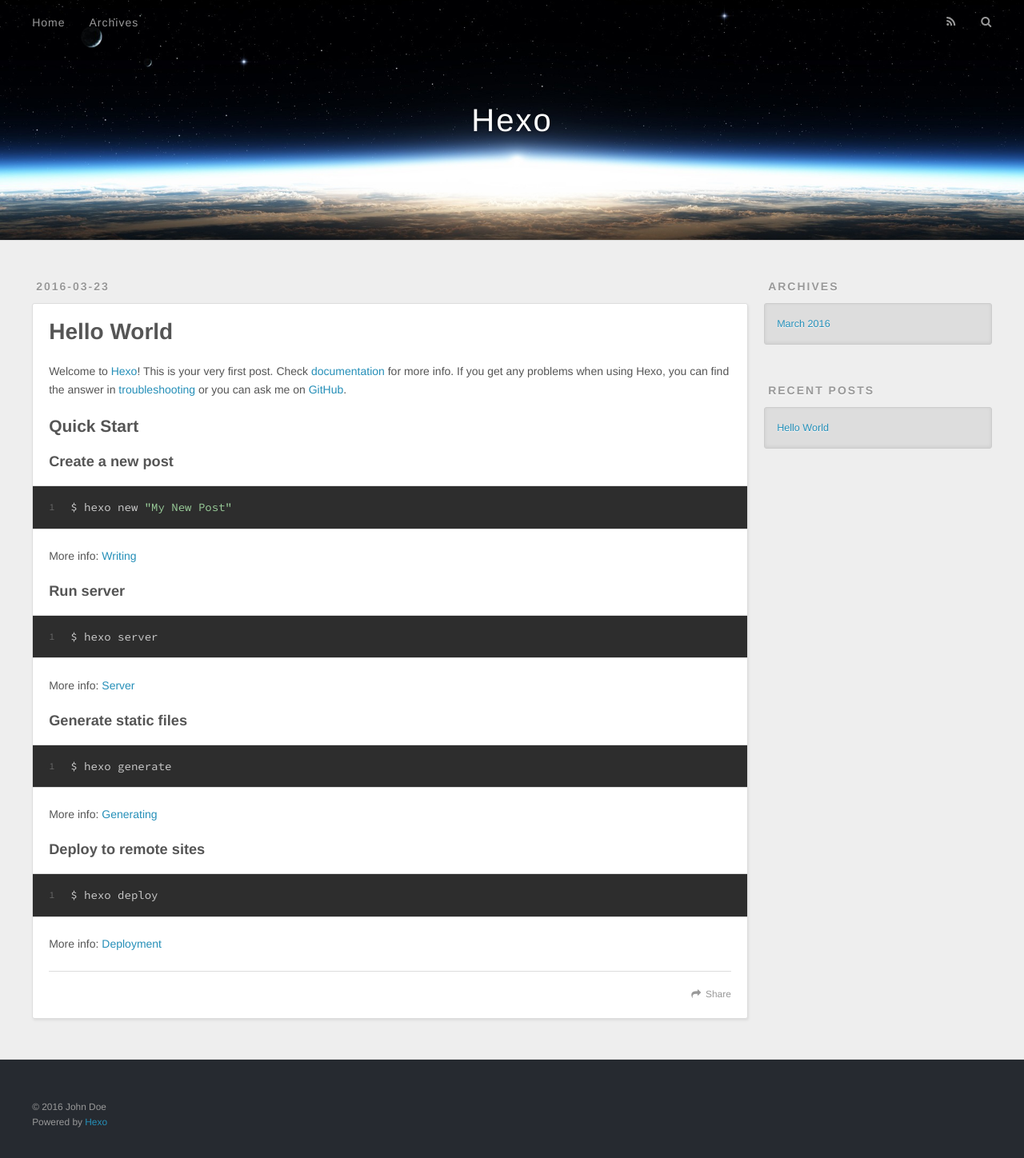
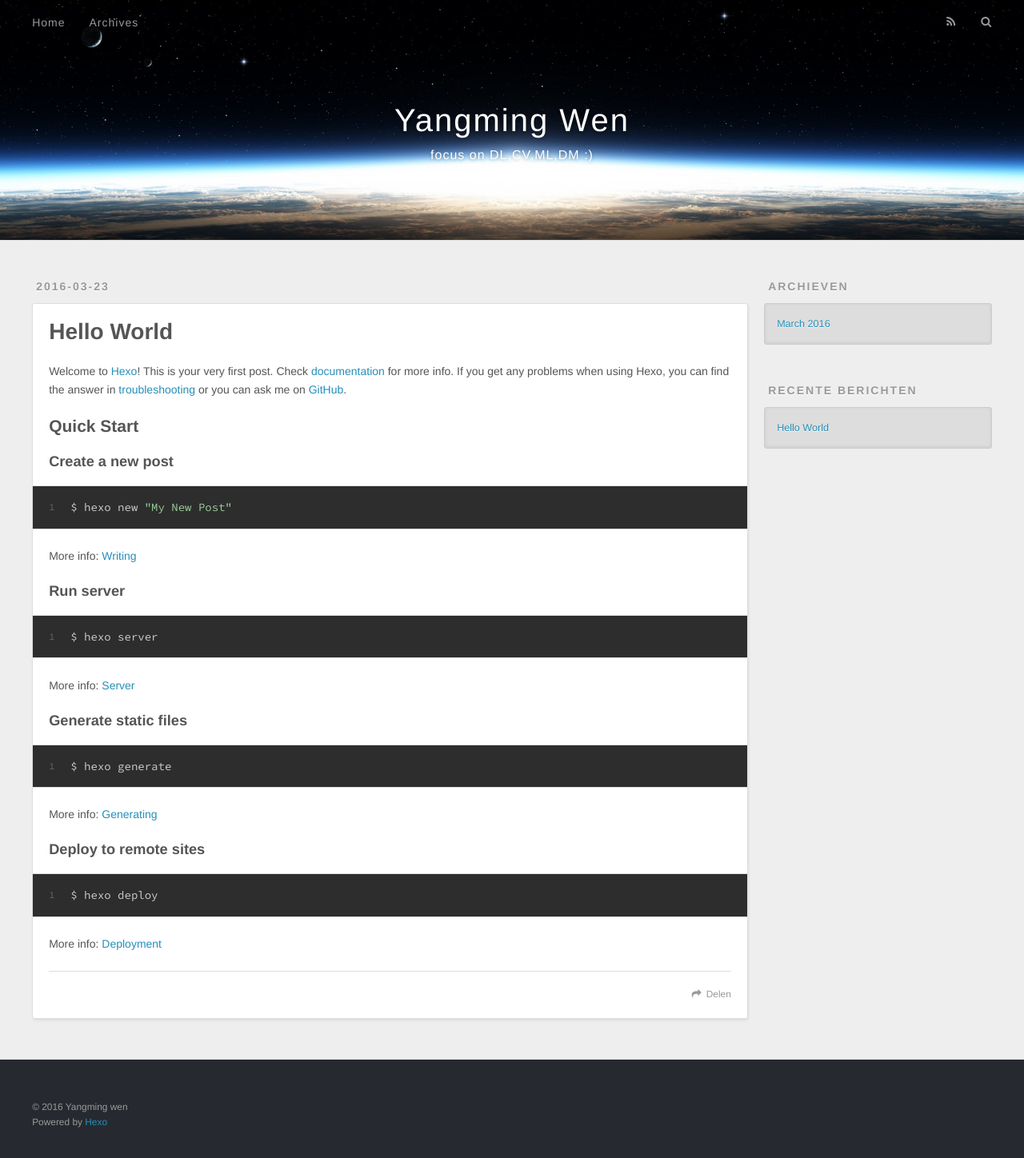
Before and after one commit to alanyannick/alanyannick.github.io_backup, a plain HTML site: page index.html in a window 1280 px wide. Shown: the whole page at 80% size. Drawn offline with nearby package versions, Linux system fonts and the light colour scheme.

Commit message:
Site updated: 2016-03-23 20:21:27

```diff
--- a/index.html
+++ b/index.html
@@ -3,19 +3,19 @@
 <head>
   <meta charset="utf-8">
 
-  <title>Hexo</title>
+  <title>Yangming Wen</title>
   <meta name="viewport" content="width=device-width, initial-scale=1, maximum-scale=1">
-  <meta name="description">
+  <meta name="description" content="Better.">
 <meta property="og:type" content="website">
-<meta property="og:title" content="Hexo">
-<meta property="og:url" content="http://yoursite.com/index.html">
-<meta property="og:site_name" content="Hexo">
-<meta property="og:description">
+<meta property="og:title" content="Yangming Wen">
+<meta property="og:url" content="http://ymwin.xyz/index.html">
+<meta property="og:site_name" content="Yangming Wen">
+<meta property="og:description" content="Better.">
 <meta name="twitter:card" content="summary">
-<meta name="twitter:title" content="Hexo">
-<meta name="twitter:description">
+<meta name="twitter:title" content="Yangming Wen">
+<meta name="twitter:description" content="Better.">
 
-    <link rel="alternate" href="/atom.xml" title="Hexo" type="application/atom+xml">
+    <link rel="alternate" href="/atom.xml" title="Yangming Wen" type="application/atom+xml">
 
 
     <link rel="icon" href="/favicon.png">
@@ -36,8 +36,12 @@
   <div id="header-outer" class="outer">
     <div id="header-title" class="inner">
       <h1 id="logo-wrap">
-        <a href="/" id="logo">Hexo</a>
+        <a href="/" id="logo">Yangming Wen</a>
       </h1>
+
+        <h2 id="subtitle-wrap">
+          <a href="/" id="subtitle">focus on DL,CV,ML,DM :)</a>
+        </h2>
 
     </div>
     <div id="header-inner" class="inner">
@@ -53,10 +57,10 @@
 
           <a id="nav-rss-link" class="nav-icon" href="/atom.xml" title="RSS Feed"></a>
 
-        <a id="nav-search-btn" class="nav-icon" title="Search"></a>
+        <a id="nav-search-btn" class="nav-icon" title="Zoeken"></a>
       </nav>
       <div id="search-form-wrap">
-        <form action="//google.com/search" method="get" accept-charset="UTF-8" class="search-form"><input type="search" name="q" results="0" class="search-form-input" placeholder="Search"><button type="submit" class="search-form-submit">&#xF002;</button><input type="hidden" name="sitesearch" value="http://yoursite.com"></form>
+        <form action="//google.com/search" method="get" accept-charset="UTF-8" class="search-form"><input type="search" name="q" results="0" class="search-form-input" placeholder="Search"><button type="submit" class="search-form-submit">&#xF002;</button><input type="hidden" name="sitesearch" value="http://ymwin.xyz"></form>
       </div>
     </div>
   </div>
@@ -99,7 +103,7 @@
 
     </div>
     <footer class="article-footer">
-      <a data-url="http://yoursite.com/2016/03/23/hello-world/" data-id="cim4t1jmd0000e0k0qnt5xfcr" class="article-share-link">Share</a>
+      <a data-url="http://ymwin.xyz/2016/03/23/hello-world/" data-id="cim4tk1xv0000f8k07u0e8y09" class="article-share-link">Delen</a>
 
 
     </footer>
@@ -124,7 +128,7 @@
 
 
   <div class="widget-wrap">
-    <h3 class="widget-title">Archives</h3>
+    <h3 class="widget-title">Archieven</h3>
     <div class="widget">
       <ul class="archive-list"><li class="archive-list-item"><a class="archive-list-link" href="/archives/2016/03/">March 2016</a></li></ul>
     </div>
@@ -134,7 +138,7 @@
 
 
   <div class="widget-wrap">
-    <h3 class="widget-title">Recent Posts</h3>
+    <h3 class="widget-title">Recente berichten</h3>
     <div class="widget">
       <ul>
 
@@ -154,7 +158,7 @@
 
   <div class="outer">
     <div id="footer-info" class="inner">
-      &copy; 2016 John Doe<br>
+      &copy; 2016 Yangming wen<br>
       Powered by <a href="http://hexo.io/" target="_blank">Hexo</a>
     </div>
   </div>
```
Also changed, not shown: 2016/03/23/hello-world/index.html (+15 -11 lines), archives/2016/03/index.html (+19 -15 lines), archives/2016/index.html (+19 -15 lines), archives/index.html (+19 -15 lines).
